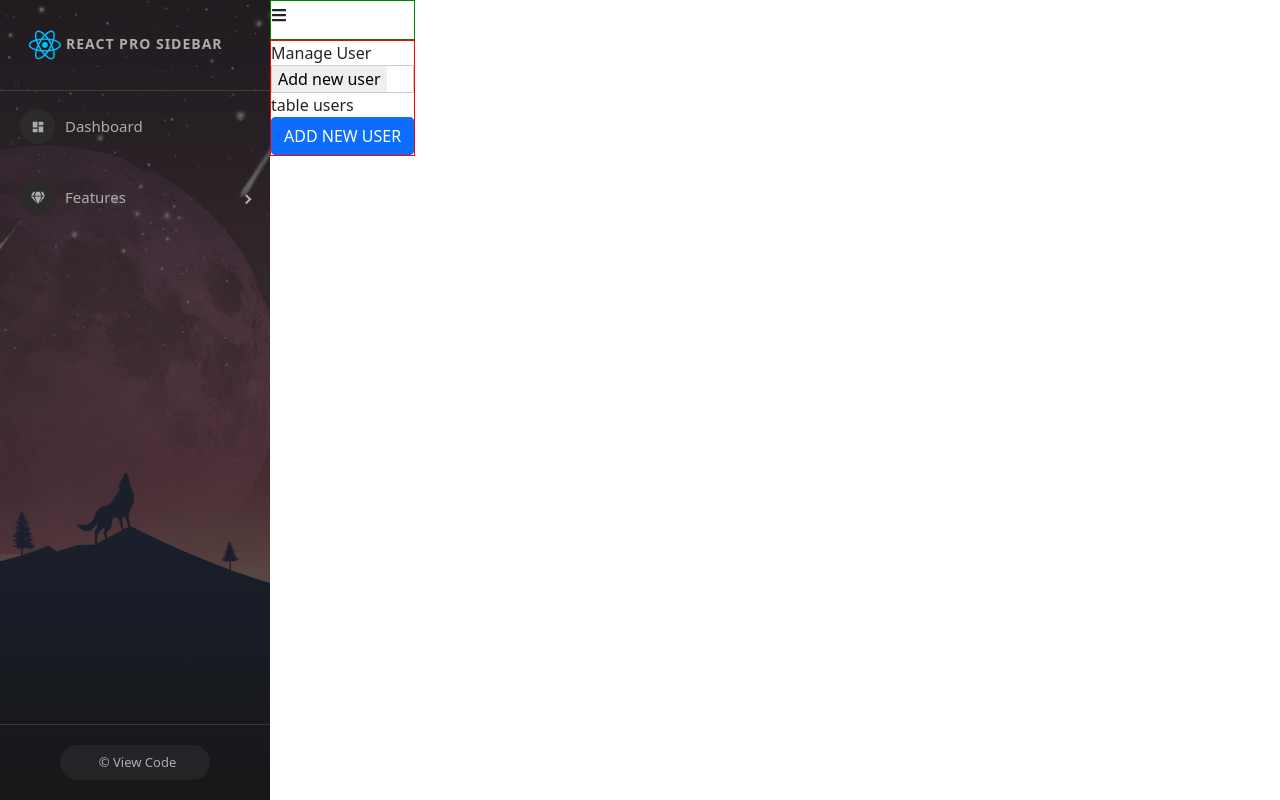
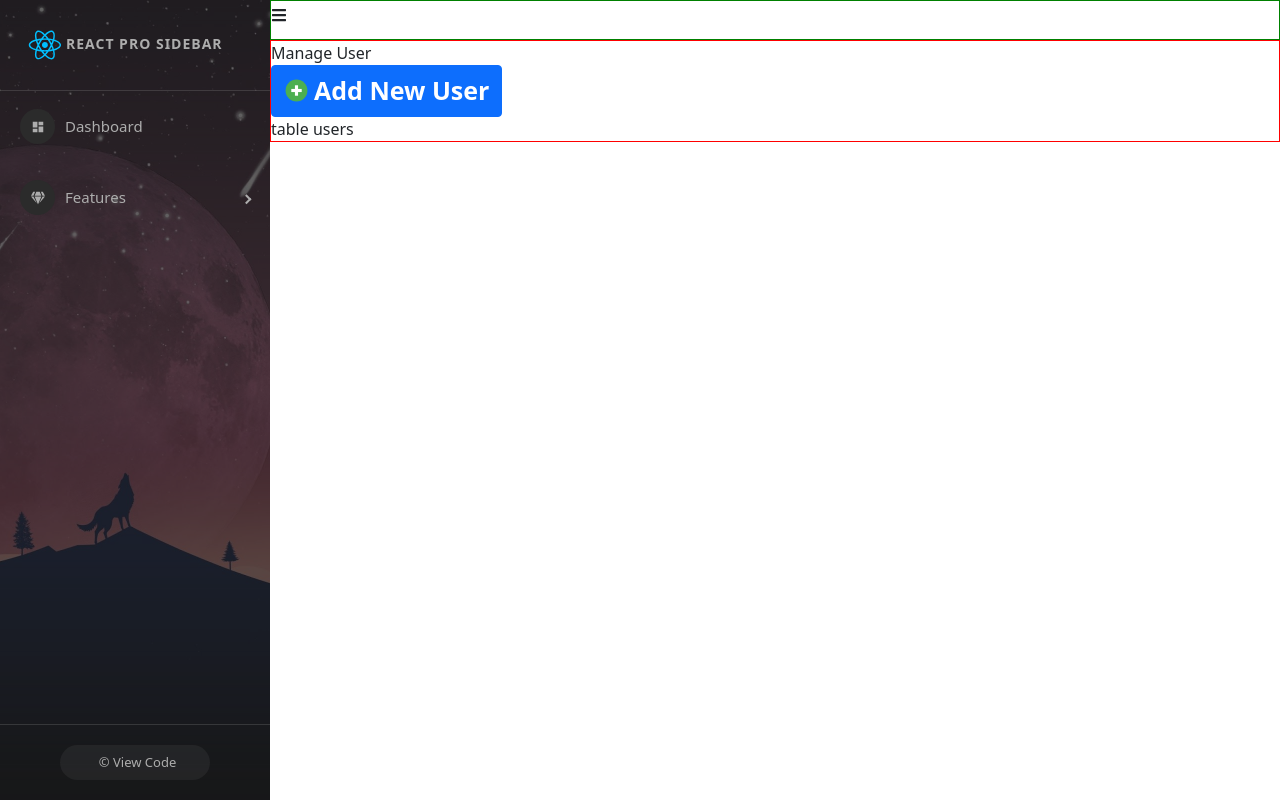
Before and after one commit to Anhqvv/React_ultimate_v2, a React (Create React App) app: page /admins/manage-users in a window 1280 px wide. Built offline with nearby package versions, Linux system fonts and the light colour scheme.

Commit message:
#58 Call API add new user(CRUD)

```diff
--- a/src/components/Admin/Admin.scss
+++ b/src/components/Admin/Admin.scss
@@ -1,21 +1,22 @@
 .admin-container {
-   display: flex;
+    display: flex;
    .admin-sidebar {
     .pro-sidebar {
         height: 100vh;
     }
    }
    .admin-content {
+    width: 100%;
+
     .admin-header {
         height: 40px;
         border: 1px solid green;
     }
     .admin-main {
         border: 1px solid red;
-        width: 100%;
     }
    }
 }
 .btn-user {
-    border: 1px solid #ccc;
+    // border: 1px solid #ccc;
 }
--- a/src/components/Admin/Content/ManageUser.js
+++ b/src/components/Admin/Content/ManageUser.js
@@ -1,20 +1,34 @@
-import ModalCreateUser from "./ModalCreateUser";
-import "./ManageUser.scss";
+import ModalCreateUser from './ModalCreateUser'
+import { FcPlus } from 'react-icons/fc'
+
+import './ManageUser.scss'
+import { useState } from 'react'
 //manage user
 const ManageUser = () => {
-   return (
-      <div className="manage-user-container">
-         <div className="title">Manage User</div>
-         <div className="users-content">
-            <div className="btn-user">
-               <button type="">Add new user</button>
-            </div>
-            <div className="table-users">
-               table users
-            </div>
-               <ModalCreateUser />
-         </div>
+  const [showModalCreateUser, setShowModalCreateUser] = useState(false)
+  const handleSetShow = () => {
+    setShowModalCreateUser(true)
+  }
+  const handleClose = () => {
+    setShowModalCreateUser(false)
+  }
+  return (
+    <div className='manage-user-container'>
+      <div className='title'>Manage User</div>
+      <div className='users-content'>
+        <div className='btn-add-new'>
+          <button className='btn btn-primary' onClick={() => handleSetShow()}>
+            <FcPlus />
+            Add New User
+          </button>
+        </div>
+        <div className='table-users'>table users</div>
+        <ModalCreateUser
+          show={showModalCreateUser}
+          handleClose={handleClose}
+        />
       </div>
-   );
-};
-export default ManageUser;
+    </div>
+  )
+}
+export default ManageUser
--- a/src/components/Admin/Content/ManageUser.scss
+++ b/src/components/Admin/Content/ManageUser.scss
@@ -1,5 +1,14 @@
 .manage-user-container {
   .users-content {
+  }
+  .btn-add-new {
+    button {
+      font-weight: 600;
+      font-size: 25px;
+      display: flex;
+      align-items: center;
+      gap: 5px;
+    }
   }
 }
 
--- a/src/components/Admin/Content/ModalCreateUser.js
+++ b/src/components/Admin/Content/ModalCreateUser.js
@@ -1,103 +1,122 @@
-import React, { useState } from "react";
-import Button from "react-bootstrap/Button";
-import Modal from "react-bootstrap/Modal";
-import { FcPlus } from "react-icons/fc";
+import axios from 'axios'
+import React, { useState } from 'react'
+import Button from 'react-bootstrap/Button'
+import Modal from 'react-bootstrap/Modal'
+import { FcPlus } from 'react-icons/fc'
 
-function ModalCreateUser() {
-   const [show, setShow] = useState(false);
+function ModalCreateUser (props) {
+  const { show, handleClose } = props
+   const handleCloseModal = () => {
+      handleClose()
+      setEmail('')
+      setPassword('')
+      setUsername('')
+      setImage('')
+      setRole('')
+      setPreviewImage('')
+  }
 
-   const handleClose = () => setShow(false);
-   const handleShow = () => setShow(true);
-   const [email, setEmail] = useState("");
-   const [password, setPassword] = useState("");
-   const [username, setUsername] = useState("");
-   const [image, setImage] = useState("");
-   const [role, setRole] = useState("USER");
-   const [previewImage, setPreviewImage] = useState("");
+  const [email, setEmail] = useState('')
+  const [password, setPassword] = useState('')
+  const [username, setUsername] = useState('')
+  const [image, setImage] = useState('')
+  const [role, setRole] = useState('USER')
+  const [previewImage, setPreviewImage] = useState('')
 
-   const handleUploadImage = (e) => {
-      if(e.target && e.target.files && e.target.files[0]){
-         setPreviewImage(URL.createObjectURL(e.target.files[0]));
+  const handleUploadImage = e => {
+    if (e.target && e.target.files && e.target.files[0]) {
+      setPreviewImage(URL.createObjectURL(e.target.files[0]))
       setImage(e.target.files[0])
+    }
+  }
 
+  const handleSubmitCreateUser = async () => {
+    const formData = new FormData()
+    formData.append('email', email)
+    formData.append('password', password)
+    formData.append('username', username)
+    formData.append('role', role)
+    formData.append('userImage', image)
+
+    let res = await axios.post(
+      'http://localhost:8081/api/v1/participant',
+      formData
+    )
+    console.log('my res', res)
+    handleCloseModal()
   }
-   };
 
   return (
     <>
-         <Button variant="primary" onClick={handleShow}>
-            ADD NEW USER
-         </Button>
-
       <Modal
         centered
-            size="xl"
+        size='xl'
         show={show}
-            onHide={handleClose}
-            backdrop="static"
+        onHide={handleCloseModal}
+        backdrop='static'
         keyboard={false}
-            className="modal-add-user"
+        className='modal-add-user'
       >
         <Modal.Header closeButton>
           <Modal.Title>Add new user</Modal.Title>
         </Modal.Header>
         <Modal.Body>
-               <form className="row g-3">
-                  <div className="col-md-6">
-                     <label className="form-label">Email</label>
+          <form className='row g-3'>
+            <div className='col-md-6'>
+              <label className='form-label'>Email</label>
               <input
-                        type="email"
-                        className="form-control"
+                type='email'
+                className='form-control'
                 value={email}
-                        onChange={(e) => setEmail(e.target.value)}
+                onChange={e => setEmail(e.target.value)}
               />
             </div>
-                  <div className="col-md-6">
-                     <label className="form-label">Password</label>
+            <div className='col-md-6'>
+              <label className='form-label'>Password</label>
               <input
-                        type="password"
-                        className="form-control"
+                type='password'
+                className='form-control'
                 value={password}
-                        onChange={(e) => setPassword(e.target.value)}
+                onChange={e => setPassword(e.target.value)}
               />
             </div>
-                  <div className="col-6">
-                     <label className="form-label">Username</label>
+            <div className='col-6'>
+              <label className='form-label'>Username</label>
               <input
-                        type="text"
-                        className="form-control"
+                type='text'
+                className='form-control'
                 value={username}
-                        onChange={(e) => setUsername(e.target.value)}
+                onChange={e => setUsername(e.target.value)}
               />
             </div>
 
-                  <div className="col-6">
-                     <label className="form-label">Role</label>
+            <div className='col-6'>
+              <label className='form-label'>Role</label>
               <select
-                        className="form-select"
-                        onChange={(e) => setRole(e.target.value)}
+                className='form-select'
+                onChange={e => setRole(e.target.value)}
               >
-                        <option value="USER">USER</option>
-                        <option value="ADMIN">ADMIN</option>
+                <option value='USER'>USER</option>
+                <option value='ADMIN'>ADMIN</option>
               </select>
             </div>
-                  <div className="col-12">
+            <div className='col-12'>
               <label
-                        className="form-label label-upload"
-                        htmlFor="labelUpload"
+                className='form-label label-upload'
+                htmlFor='labelUpload'
                 value={image}
               >
                 <FcPlus />
                 Upload File Image
               </label>
               <input
-                        type="file"
+                type='file'
                 hidden
-                        id="labelUpload"
-                        onChange={(e) => handleUploadImage(e)}
+                id='labelUpload'
+                onChange={e => handleUploadImage(e)}
               />
             </div>
-                  <div className="col-md-12 img-preview">
+            <div className='col-md-12 img-preview'>
               {previewImage ? (
                 <img src={previewImage} />
               ) : (
@@ -107,14 +126,16 @@ function ModalCreateUser() {
           </form>
         </Modal.Body>
         <Modal.Footer>
-               <Button variant="secondary" onClick={handleClose}>
+          <Button variant='secondary' onClick={handleCloseModal}>
             Close
           </Button>
-               <Button variant="primary">Save</Button>
+          <Button variant='primary' onClick={() => handleSubmitCreateUser()}>
+            Save
+          </Button>
         </Modal.Footer>
       </Modal>
     </>
-   );
+  )
 }
 
-export default ModalCreateUser;
+export default ModalCreateUser
```
Lines whose indentation alone changed are shown as unchanged.
